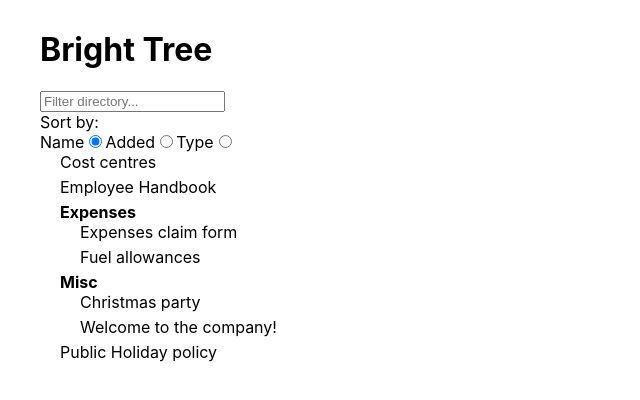
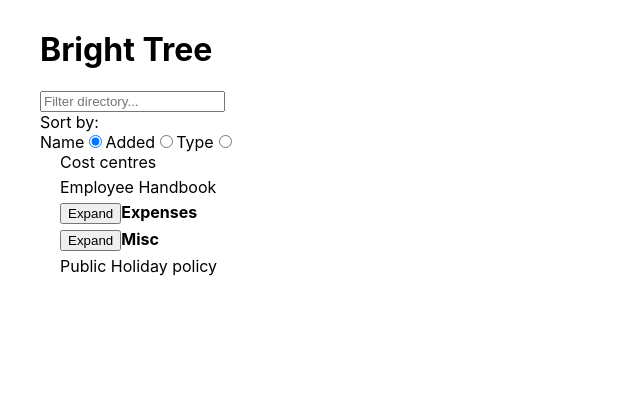
Before and after one commit to SakuraComputing/bright-tree, a React (Create React App) app: page / in a window 1280 px wide. Shown: the top 400 px of the page, without its empty margins (0-640 px from the left). Built offline with nearby package versions, Linux system fonts and the light colour scheme.

Commit message:
Add Expandable Directories

```diff
--- a/src/components/directory/directory.tsx
+++ b/src/components/directory/directory.tsx
@@ -9,6 +9,7 @@ const Directory: React.FC<IDirectoryProps> = ({ root }) => {
 
   const [filter, setFilter] = useState('');
   const [sortOption, setSortOption] = useState<SortOption>(SortOption.Name);
+  const [expandedNodes, setExpandedNodes] = useState<Record<string, boolean>>({});
 
   const filterTree = (node: IFiles ): IFiles | null => {
 
@@ -65,18 +66,38 @@ const Directory: React.FC<IDirectoryProps> = ({ root }) => {
     setSortOption(sortBy as SortOption);
   };
 
+  const handleNodeToggle = (node: IFiles) => {
+    setExpandedNodes((prevExpanded) => ({
+      ...prevExpanded,
+      [getNodeKey(node)]: !prevExpanded[getNodeKey(node)],
+    }));
+  };
+
+  const getNodeKey = (node: IFiles) => {
+    // Generate a unique key for each node based on its properties
+    return `${node.type}_${node.name}_${node.added}`;
+  };
+
   const filteredAndSortedRoot = sortTree(filterTree(root) as IFiles);
 
-  const renderNode = (node: IFiles, index: number) => (
+  const renderNode = (node: IFiles, index: number) => {
+    const isFolder = node.type === "folder";
+    const isNodeExpanded = expandedNodes[getNodeKey(node)];
+
+    return (
       <div key={index} className="element">
-        {node.type === 'folder' ? (
-          <strong>{node.name}</strong>
-        ) : (
-          <span>{node.name}</span>
-        )}
-        {node.files && node.files.map(renderNode)}
+        <div>
+          {isFolder && (
+            <button data-testid={'directoryButton'} onClick={() => handleNodeToggle(node)}>
+              {isNodeExpanded ? "Collapse" : "Expand"}
+            </button>
+          )}
+          {isFolder ? <strong>{node.name}</strong> : <span>{node.name}</span>}
+        </div>
+        {isNodeExpanded && node.files && node.files.map(renderNode)}
       </div>
     );
+  };
 
   return (
       <div>
```
Also changed, not shown: 1 other file (tests, documents, lock files or other folders).
